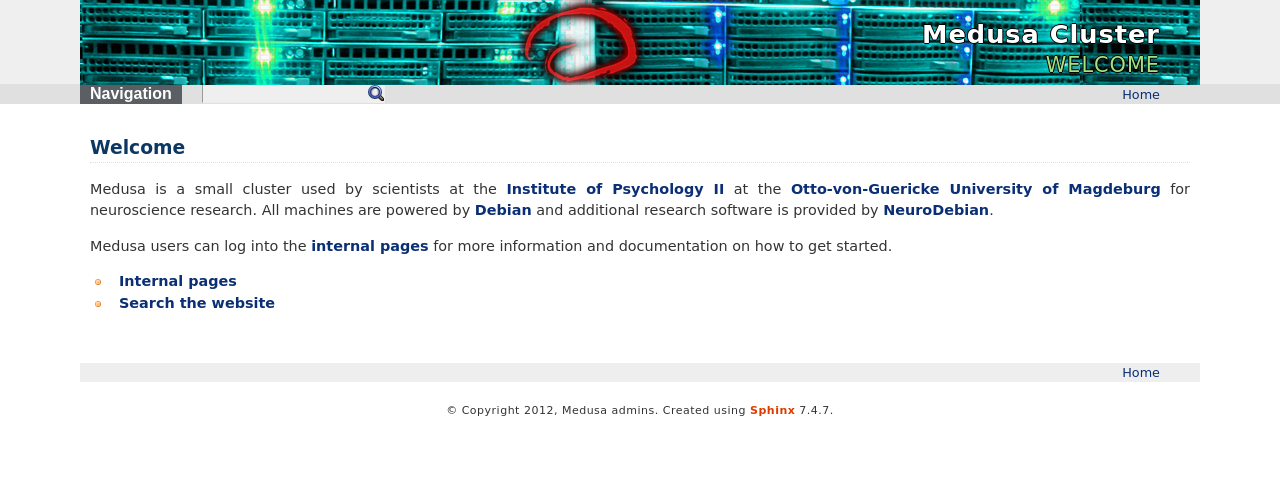
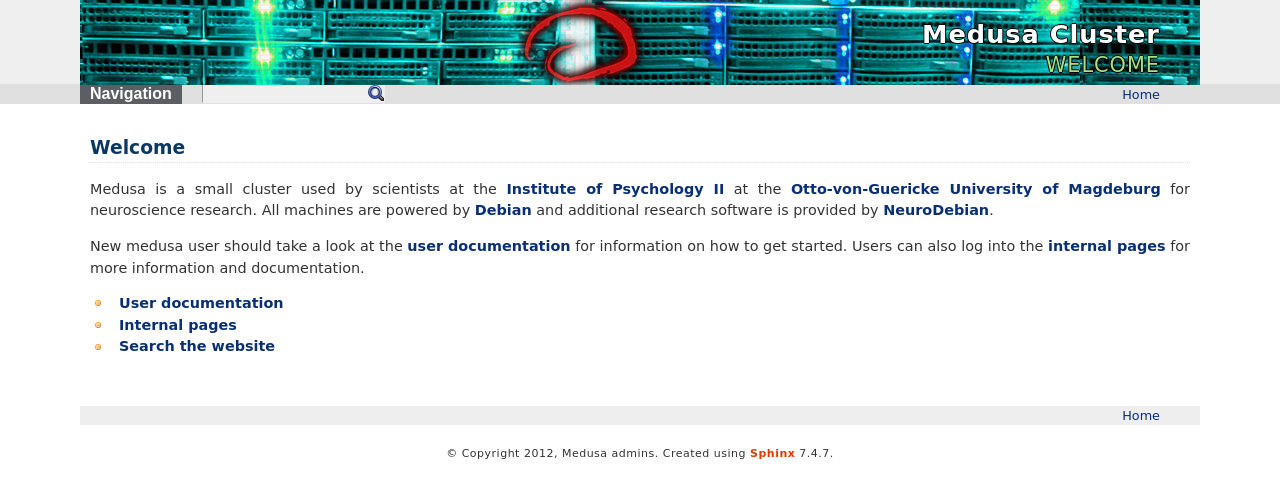
Before and after one commit to psychoinformatics-de/ipsy-docs, a Sphinx documentation site: the page built from source/index.rst, in a window 1280 px wide. Shown: the top 498 px of the page. Built offline with Sphinx 7.4.7, drawn with Linux system fonts in a browser that asks for light colours; formulas are drawn with MathJax 3.

Commit message:
More restructuring and skeletons.

```diff
--- a/source/index.rst
+++ b/source/index.rst
@@ -6,14 +6,15 @@ II`_ at the `Otto-von-Guericke University of Magdeburg`_ for neuroscience
 research. All machines are powered by Debian_ and additional research software
 is provided by NeuroDebian_.
 
-
 .. _Institute of Psychology II: http://www.ipsy.ovgu.de/en/institute_of_psychology.html
 .. _Otto-von-Guericke University of Magdeburg: http://www.ovgu.de/ovgu-p-1.html
 .. _Debian: http://www.debian.org
 .. _NeuroDebian: http://neuro.debian.net
 
-Medusa users can log into the `internal pages <internal/index.html>`_ for more
-information and documentation on how to get started.
+New medusa user should take a look at the :ref:`user documentation <userdoc>`
+for information on how to get started. Users can also log into the
+`internal pages <internal/index.html>`_ for more information and documentation.
 
+* :ref:`User documentation <userdoc>`
 * `Internal pages <internal/index.html>`_
 * :ref:`Search the website <search>`
--- /dev/null
+++ b/source/internal/hardware.rst
@@ -0,0 +1,6 @@
+.. -*- mode: rst; fill-column: 79 -*-
+.. ex: set sts=4 ts=4 sw=4 et tw=79:
+
+**************
+Hardware setup
+**************
--- /dev/null
+++ b/source/userdoc/condor.rst
@@ -0,0 +1,6 @@
+.. -*- mode: rst; fill-column: 79 -*-
+.. ex: set sts=4 ts=4 sw=4 et tw=79:
+
+**************************************
+Condor: Submit and manage cluster jobs
+**************************************
```
Also changed, not shown: source/userdoc/gettingstarted.rst (renamed from source/internal/gettingstarted.rst, +7 -7 lines), source/userdoc/index.rst (added, +13 -0 lines).
